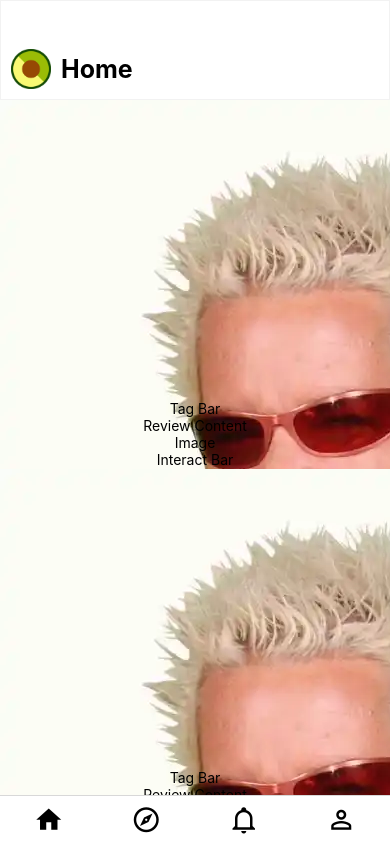
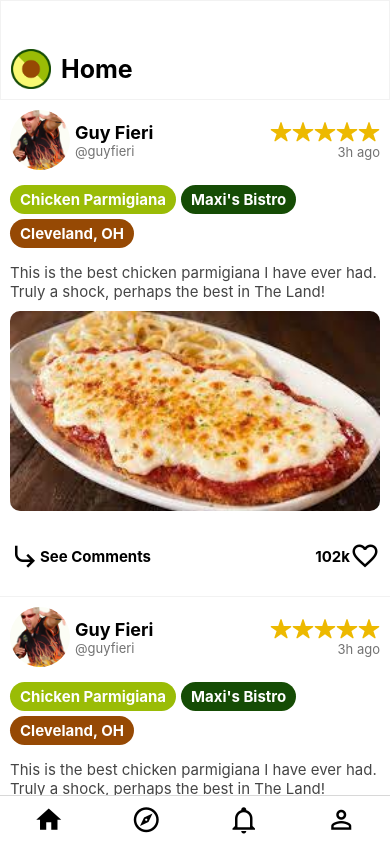
Before and after one commit to ericelizes1/Avocado-App, a React Native app in the folder avocado_src/: screen /Home in a window 390 px wide. Built offline with nearby package versions, Linux system fonts and the light colour scheme.

Commit message:
Created ReviewCard frontend design and added button menu to discover page

```diff
--- a/avocado_src/App.js
+++ b/avocado_src/App.js
@@ -24,9 +24,9 @@ export default function App() {
   return (
     <NavigationContainer>
       <Tab.Navigator
-        tabBarOptions={{
-          showLabel: false,
-        }}
+          tabBarOptions={{
+            showLabel: false,
+          }}
       >
         <Tab.Screen
           name="Home"
--- a/avocado_src/App/BottomTabNavigator/DiscoverScreen.js
+++ b/avocado_src/App/BottomTabNavigator/DiscoverScreen.js
@@ -1,72 +1,47 @@
 import React, { useState } from 'react';
-import { StyleSheet, Text, View, ScrollView, Animated } from 'react-native';
-import { Header, SearchBar } from 'react-native-elements';
+import { StyleSheet, Text, View, FlatList, TouchableOpacity } from 'react-native';
+import { Header } from 'react-native-elements';
+import ReviewCard from '../components/ReviewCard';
 
 export default function DiscoverScreen() {
-  const [menuVisible, setMenuVisible] = useState(true);
-  const scrollOffset = new Animated.Value(0);
 
-  const handleScroll = (event) => {
-    const offsetY = event.nativeEvent.contentOffset.y;
-    if (offsetY > 50 && menuVisible) {
-      setMenuVisible(false);
-    } else if (offsetY <= 50 && !menuVisible) {
-      setMenuVisible(true);
-    }
-    scrollOffset.setValue(offsetY);
-  };
+  const data = [
+    { id: '1', title: 'Review 1', description: 'This is review 1' },
+    { id: '2', title: 'Review 2', description: 'This is review 2' },
+    { id: '3', title: 'Review 3', description: 'This is review 3' },
+    { id: '4', title: 'Review 4', description: 'This is review 4' },
+    { id: '5', title: 'Review 5', description: 'This is review 5' },
+    { id: '6', title: 'Review 6', description: 'This is review 6' },
+    { id: '7', title: 'Review 7', description: 'This is review 7' },
+    { id: '8', title: 'Review 8', description: 'This is review 8' },
+    { id: '9', title: 'Review 9', description: 'This is review 9' },
+    { id: '10', title: 'Review 10', description: 'This is review 10' },
+  ];
+
+  const renderItem = ({ item }) => <ReviewCard review={item} />;
 
   return (
     <View style={styles.container}>
-      <View style={[styles.menu, { opacity: menuVisible ? 1 : 0 }]}>
-        <Header
-          centerComponent={{ text: 'Menu', style: { color: '#fff' } }}
-          backgroundColor="blue"
-        />
+      <View style={styles.header}>
+        <TouchableOpacity style={styles.menuButton}>
+          <Text style={styles.menuText}>Filter</Text>
+        </TouchableOpacity>
+        <TouchableOpacity style={styles.menuButton}>
+          <Text style={styles.menuText}>Sort</Text>
+        </TouchableOpacity>
+        <TouchableOpacity style={styles.menuButton}>
+          <Text style={styles.menuText}>Location</Text>
+        </TouchableOpacity>
       </View>
-      <ScrollView
-        style={{ flex: 1 }}
-        onScroll={Animated.event(
-          [{ nativeEvent: { contentOffset: { y: scrollOffset } } }],
-          { useNativeDriver: false, listener: handleScroll }
-        )}
-        scrollEventThrottle={16}
-      >
-        <View style={styles.content}>
-          <Text style={styles.heading}>Discover Screen</Text>
-          <Text style={styles.paragraph}>
-            Lorem ipsum dolor sit amet, consectetur adipiscing elit. Etiam vel ex
-            eget tellus imperdiet vestibulum ac vitae sapien. Duis malesuada
-            eleifend lorem, a bibendum nibh tincidunt ac. Nullam tincidunt ante
-            vel elit volutpat, non maximus ex semper. Donec non suscipit
-            mauris. Morbi nec malesuada eros. Praesent eget enim felis. Donec
-            gravida quam vel ipsum bibendum eleifend. Sed lacinia efficitur
-            dolor, vel ultrices quam suscipit a.
-          </Text>
-          <Text style={styles.paragraph}>
-            Maecenas vel efficitur turpis. Integer maximus finibus convallis.
-            Integer auctor tincidunt libero, non aliquam nulla euismod sed.
-            Nullam facilisis, leo nec dignissim tincidunt, sapien ex viverra
-            mauris, quis mollis ex velit ut velit. Maecenas efficitur odio nec
-            elit malesuada, eu semper justo aliquet. Donec a diam ut diam
-            faucibus ultrices.
-          </Text>
-          <Text style={styles.paragraph}>
-            Aenean dictum, ipsum vel bibendum elementum, lorem enim facilisis
-            nunc, in dapibus tellus odio vitae felis. Sed bibendum sem a nulla
-            tincidunt, eget volutpat risus lobortis. Vestibulum ante ipsum
-            primis in faucibus orci luctus et ultrices posuere cubilia Curae;
-            Vivamus in ullamcorper orci, sit amet rutrum odio. Ut interdum
-            risus et        congue. Nunc malesuada sapien vel ex tristique, a malesuada nibh
-        tincidunt. Sed pharetra ante ac varius ullamcorper. Nam vel
-        pellentesque lacus. Quisque non ligula vel nisi volutpat auctor vel
-        in est. In lobortis enim et nisl bibendum, sit amet bibendum felis
-        blandit.
-      </Text>
+      <FlatList
+        data={data}
+        renderItem={renderItem}
+        keyExtractor={(item) => item.id}
+        showsVerticalScrollIndicator={false}
+        style={{ width: '100%' }}
+      />
     </View>
-  </ScrollView>
-</View>
-);
+  );
 }
 
 const styles = StyleSheet.create({
@@ -74,24 +49,23 @@ const styles = StyleSheet.create({
     flex: 1,
     backgroundColor: '#fff',
   },
-  menu: {
-    position: 'absolute',
-    top: 0,
-    left: 0,
-    right: 0,
+  header: {
     height: 50,
-    zIndex: 1,
+    backgroundColor: '#EBEBEB',
+    flexDirection: 'row',
+    justifyContent: 'space-between',
+    alignItems: 'center',
+    paddingHorizontal: 20,
   },
-  content: {
-    padding: 16,
+  menuButton: {
+    backgroundColor: '#fff',
+    borderRadius: 30,
+    paddingHorizontal: 20,
+    paddingVertical: 5,
   },
-  heading: {
-    fontSize: 24,
+  menuText: {
+    fontSize: 17,
     fontWeight: 'bold',
-    marginBottom: 16,
-  },
-  paragraph: {
-    fontSize: 16,
-    marginBottom: 16,
-  },
+    color: '#727272'
+  }
 });
--- a/avocado_src/App/components/ReviewCard.js
+++ b/avocado_src/App/components/ReviewCard.js
@@ -1,30 +1,88 @@
-import { StatusBar } from 'expo-status-bar';
+import React, { useState } from 'react';
+import { StatusBar, } from 'expo-status-bar';
 import { StyleSheet, Text, View, Image, TouchableOpacity } from 'react-native';
+import { Ionicons } from '@expo/vector-icons'; // import Ionicons from expo vector icons
+import MaterialCommunityIcons from 'react-native-vector-icons/MaterialCommunityIcons';
+
 
 export default function ReviewCard() {
+  const [isLiked, setIsLiked] = useState(false); // state to track the like button status
+
+  const handleLike = () => {
+    setIsLiked(!isLiked);
+  };
+
+  // create an array of stars based on the number of stars you want to display
+  const num = 5; // number of stars you want to display
+  const stars = [];
+  for (let i = 0; i < num; i++) {
+    stars.push(<Ionicons key={i} name="md-star" size={22} color="#EDB900" paddingLeft={2} />);
+  }
+
+  // create an array of tags based on the number of tags you want to display
+  const tagsData = ["Chicken Parmigiana", "Maxi's Bistro", "Cleveland, OH"];
+  const tagColors = ["#9ABC06", "#154C05", "#964904"];
+  const tags = [];
+  for (let i = 0; i < tagsData.length; i++) {
+    tags.push(
+      <View key={i} style={{flexDirection: 'row', alignItems: 'center', marginRight: 5, marginBottom: 5, backgroundColor: tagColors[i], paddingHorizontal: 10, paddingVertical: 5, borderRadius: 20 }}>
+        <Text style={{color: "#FFF", fontSize: 15, fontWeight: "bold"}}>{tagsData[i]}</Text>
+      </View>
+    );
+  }
+
+
+
   return (
     <View style={styles.container}>
       {/*Profile Bar*/}
       <View style={styles.profileBarContainer}>
-        <TouchableOpacity style={styles.button}>
-          <Image source={require('./ReviewCard/guyfieri.png')} style={styles.image} />
+        <TouchableOpacity style={styles.profileButtonContainer}>
+          <Image source={require('./ReviewCard/guyfieri.png')} style={styles.profileImage} />
+          <View style={styles.profileTextContainer}>
+            <Text style={{fontWeight: "bold", fontSize: 18}}>Guy Fieri</Text>
+            <Text style={{color: "#727272", fontSize: 13}}>@guyfieri</Text>
+          </View>
         </TouchableOpacity>
+        <View style={styles.ratingsBarContainer}>
+          <View style={{flexDirection: "row",}}>
+            {stars}
+          </View>
+          <Text style={{color: "#727272", fontSize: 13}}>3h ago</Text>
+        </View>
       </View>
 
       {/*Tag Bar*/}
-      <View>
-        <Text>Tag Bar</Text>
+      <View style={styles.tagBarContainer}>
+        {tags}
       </View>
 
       {/*Review Content*/}
-      <Text>Review Content</Text>
+      <View style={styles.reviewContainer}>
+        <Text style={{fontSize: 15, color: "#454545"}}>This is the best chicken parmigiana I have ever had. Truly a shock, perhaps the best in The Land!</Text>
+      </View>
 
       {/*Image*/}
-      <Text>Image</Text>
+      <View style={styles.imageContainer}>
+        <Image source={require('./ReviewCard/chickenparm.jpg')} style={styles.reviewImage} />
+      </View>
 
       {/*Interact Bar*/}
-      <View>
-        <Text>Interact Bar</Text>
+      <View style={[styles.profileBarContainer, { paddingHorizontal: 10 }]}>
+        <TouchableOpacity style={styles.profileButtonContainer} hitSlop={10}>
+          <MaterialCommunityIcons name="arrow-right-bottom" size={30} color="black" />
+          <Text style={{fontWeight: "bold", fontSize: 15}}>See Comments</Text>
+        </TouchableOpacity>
+        <View style={styles.profileButtonContainer}>
+          <Text style={{ fontWeight: 'bold', fontSize: 15 }}>102k</Text>
+          <TouchableOpacity onPress={handleLike} hitSlop={10}>
+            {isLiked ? (
+              <MaterialCommunityIcons name="heart" size={30} color="red" />
+            ) : (
+              <MaterialCommunityIcons name="heart-outline" size={30} color="black" />
+            )}
+          </TouchableOpacity>
+        </View>
       </View>
     </View>
   );
@@ -33,7 +91,6 @@ export default function ReviewCard() {
 const styles = StyleSheet.create({
   container: {
     flex: 1,
-    backgroundColor: 'red',
     alignItems: 'center',
     justifyContent: 'center',
     width: '100%',
@@ -41,9 +98,49 @@ const styles = StyleSheet.create({
     borderColor: '#f2f2f2',
   },
   profileBarContainer: {
-    color: 'blue',
     flexDirection: 'row',
-    height: 300,
     width: '100%',
-  }
+    padding: 10,
+    justifyContent: 'space-between',
+  },
+  profileButtonContainer: {
+    flexDirection: 'row',
+    alignItems: 'center',
+    height: 60,
+  },
+  profileTextContainer: {
+    paddingLeft: 5
+  },
+  profileImage: {
+    height: 60,
+    width: 60,
+    borderRadius: 30,
+  },
+  ratingsBarContainer: {
+    flexDirection: 'column',
+    alignItems: 'flex-end',
+    justifyContent: 'center'
+  },
+  tagBarContainer: {
+    flexDirection: 'row',
+    flexWrap: 'wrap',
+    width: '100%',
+    paddingHorizontal: 10,
+    paddingVertical: 5,
+  },
+  reviewContainer: {
+    width: '100%',
+    paddingHorizontal: 10,
+    paddingVertical: 5,
+  },
+  imageContainer: {
+    width: '100%',
+    paddingHorizontal: 10,
+    paddingVertical: 5,
+  },
+  reviewImage: {
+    height: 200,
+    width: '100%',
+    borderRadius: 10,
+  },
 });
--- a/avocado_src/package.json
+++ b/avocado_src/package.json
@@ -14,10 +14,11 @@
     "@react-navigation/bottom-tabs": "^6.5.7",
     "@react-navigation/native": "^6.1.6",
     "expo": "~48.0.4",
+    "expo-haptics": "^12.2.1",
     "expo-status-bar": "~1.4.4",
     "react": "18.2.0",
     "react-dom": "18.2.0",
-    "react-native": "0.71.3",
+    "react-native": "0.71.6",
     "react-native-elements": "^3.4.3",
     "react-native-vector-icons": "^9.2.0",
     "react-native-web": "~0.18.10"
```
Also changed, not shown: avocado_src/App/components/ReviewCard/chickenparm.jpg (added), 1 other file (tests, documents, lock files or other folders).
